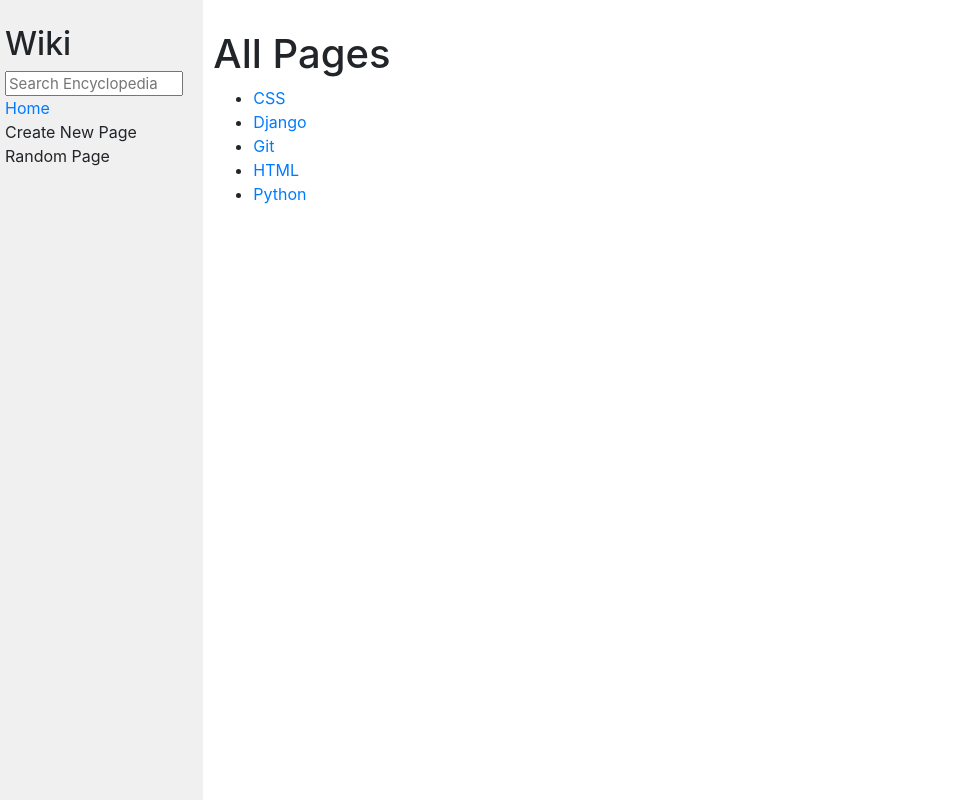
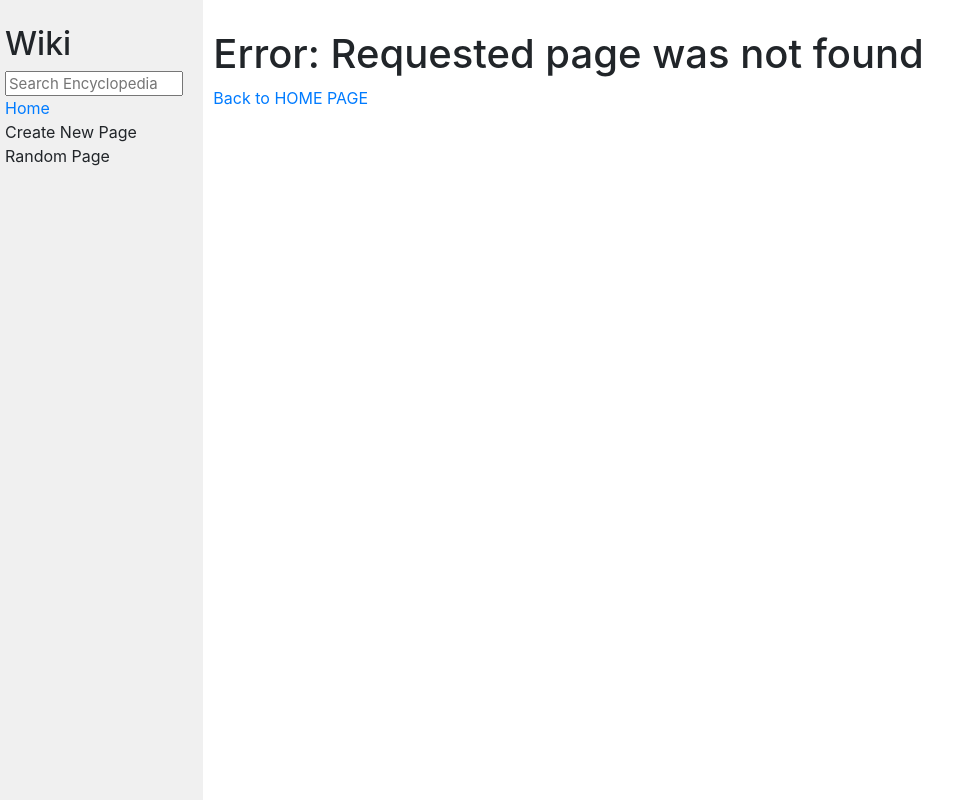
Before and after one commit to saidbaraou/wiki, a Django app: page / in a window 1280 px wide. Shown: the whole page, without its empty margins (0-979 px from the left). Run offline with Django 3.2, Linux system fonts and the light colour scheme; some libraries are stand-ins or nearby versions.

Commit message:
add an error page

```diff
--- a/encyclopedia/templates/encyclopedia/index.html
+++ b/encyclopedia/templates/encyclopedia/index.html
@@ -5,12 +5,7 @@ Encyclopedia
 {% endblock %}
 
 {% block body %}
-<h1>All Pages</h1>
-
-<ul>
-    {% for entry in entries %}
-    <li><a href="{% url 'entry_page' title=entry %}">{{ entry }}</a></li>
-    {% endfor %}
-</ul>
+<h1>Error: Requested page was not found</h1>
+<a href="{% url 'index' %}">Back to HOME PAGE</a>
 
 {% endblock %}
```
